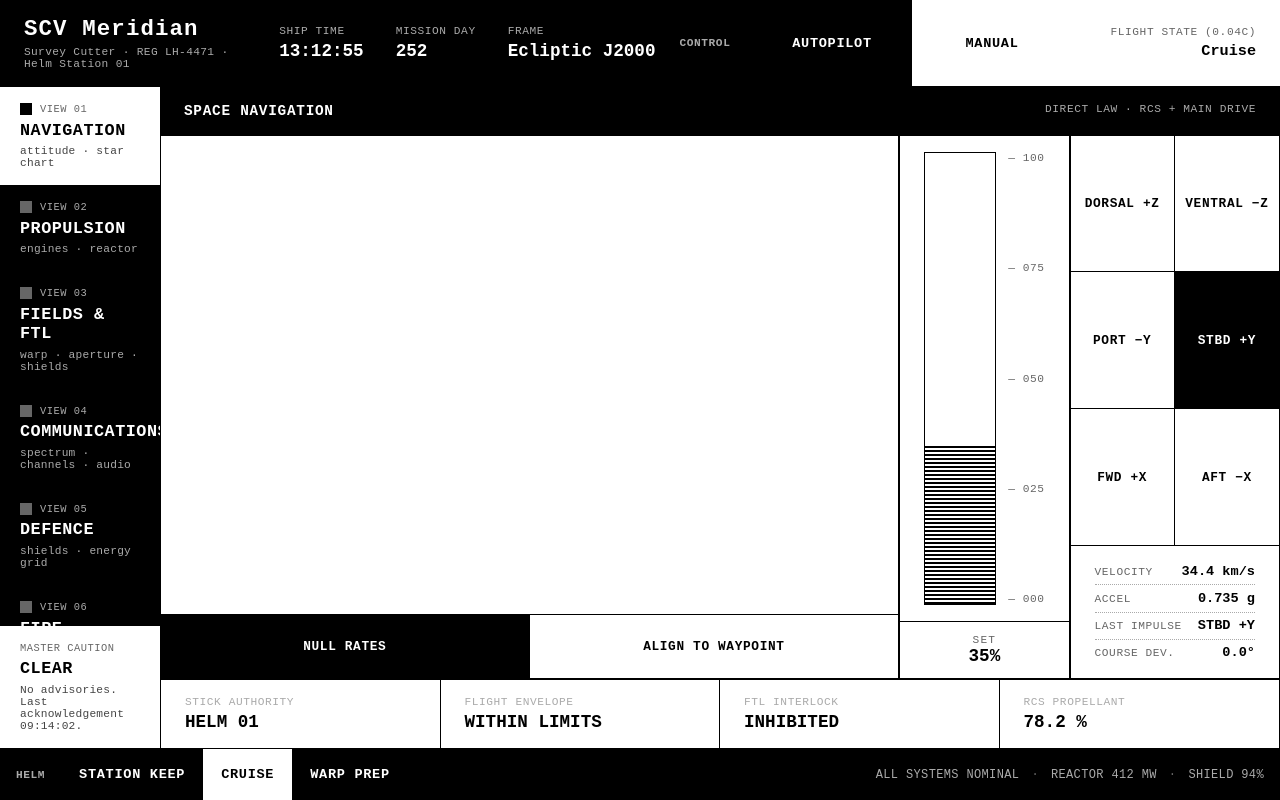
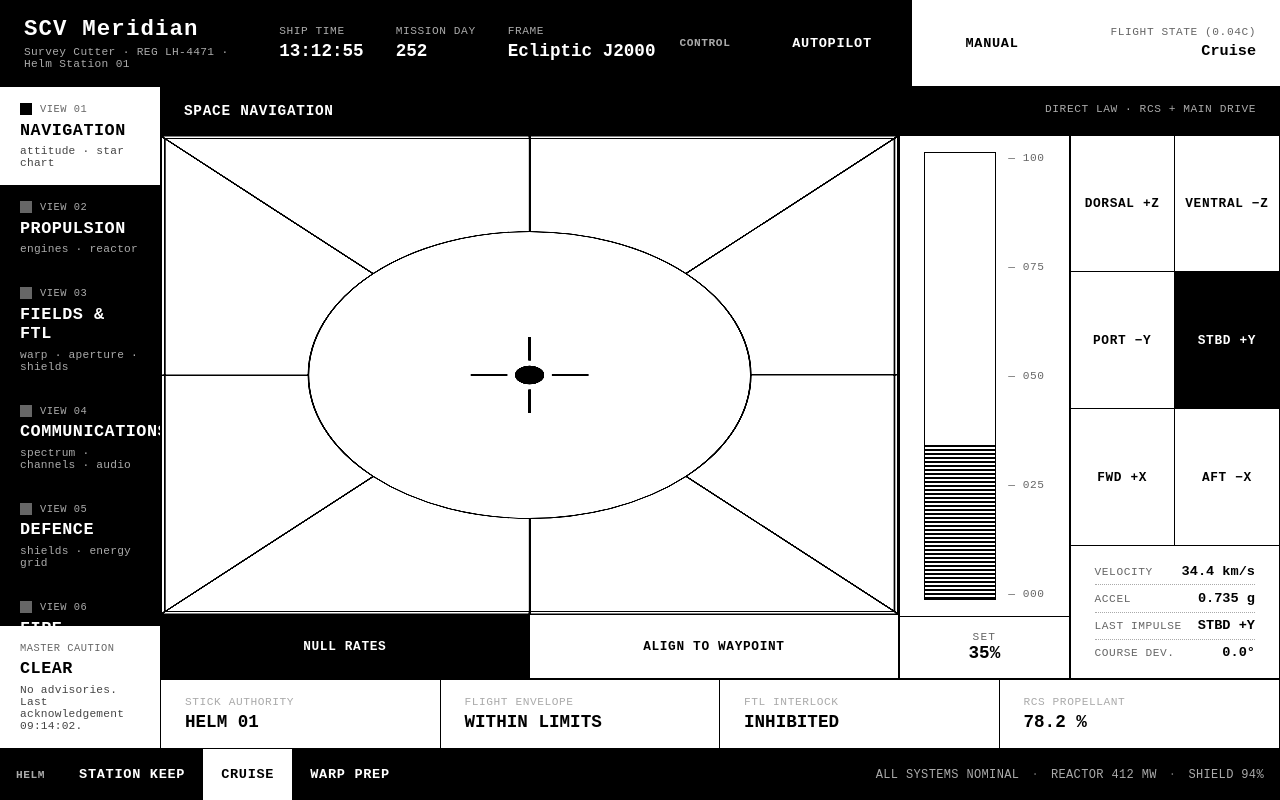
Before and after one commit to AlexisRoe/spacecraft-mock-interface, a React (Vite) app: page / in a window 1280 px wide. Both pictures are taken after a click on the button "MANUAL". Built offline with nearby package versions, Linux system fonts and the light colour scheme.

Commit message:
Add manual steering wheel

```diff
--- /dev/null
+++ b/src/components/manual-steering-wheel.component.css
@@ -0,0 +1,63 @@
+.manual-steering-wheel {
+  width: 100%;
+  height: 100%;
+  display: block;
+  background-color: var(--color-white);
+}
+
+.manual-steering-wheel__wedge {
+  fill: var(--color-white);
+  stroke: var(--color-black);
+  stroke-width: 0.5;
+  cursor: pointer;
+  outline: none;
+}
+
+.manual-steering-wheel__wedge--active {
+  fill: var(--color-black);
+}
+
+.manual-steering-wheel__disc {
+  fill: var(--color-white);
+  stroke: none;
+}
+
+.manual-steering-wheel__disc-outline {
+  fill: none;
+  stroke: var(--color-black);
+  stroke-width: 0.5;
+  pointer-events: none;
+}
+
+.manual-steering-wheel__stick-pad {
+  fill: transparent;
+  stroke: none;
+  cursor: crosshair;
+  touch-action: none;
+  outline: none;
+}
+
+.manual-steering-wheel__crosshair line {
+  stroke: var(--color-black);
+  stroke-width: 0.75;
+  pointer-events: none;
+}
+
+.manual-steering-wheel__stick-line {
+  stroke: var(--color-black);
+  stroke-width: 0.5;
+  stroke-dasharray: 2 4;
+  pointer-events: none;
+}
+
+.manual-steering-wheel__stick-dot {
+  fill: var(--color-black);
+  pointer-events: none;
+}
+
+.manual-steering-wheel__frame {
+  fill: none;
+  stroke: var(--color-black);
+  stroke-width: 0.5;
+  pointer-events: none;
+}
--- /dev/null
+++ b/src/components/manual-steering-wheel.component.tsx
@@ -0,0 +1,164 @@
+import { type JSX, type PointerEvent as ReactPointerEvent, useState } from "react";
+
+import "./manual-steering-wheel.component.css";
+
+const SIZE = 200;
+const CENTER = SIZE / 2;
+const HALF = SIZE / 2;
+const DISC_RADIUS = SIZE * 0.3;
+
+/** One of the eight 45°-wide RCS translation/roll fields around the attitude disc. */
+interface WedgeField {
+  /** Human-readable command this wedge triggers, e.g. "Surge +". */
+  label: string;
+}
+
+/** Wedges in clockwise order starting at 12 o'clock, matching the reference design. */
+const WEDGE_FIELDS: WedgeField[] = [
+  { label: "Roll +" },
+  { label: "Surge +" },
+  { label: "Surge −" },
+  { label: "Sway +" },
+  { label: "Sway −" },
+  { label: "Heave −" },
+  { label: "Heave +" },
+  { label: "Roll −" },
+];
+
+/** Point on the square's boundary in the direction of `angleDeg`, measured clockwise from up. */
+function pointOnSquare(angleDeg: number): [number, number] {
+  const rad = (angleDeg * Math.PI) / 180;
+  const dx = Math.sin(rad);
+  const dy = -Math.cos(rad);
+  const tx = dx !== 0 ? HALF / Math.abs(dx) : Number.POSITIVE_INFINITY;
+  const ty = dy !== 0 ? HALF / Math.abs(dy) : Number.POSITIVE_INFINITY;
+  const t = Math.min(tx, ty);
+  return [CENTER + t * dx, CENTER + t * dy];
+}
+
+/** SVG polygon points string for the wedge spanning `[angleDeg, angleDeg + 45)`. */
+function wedgePoints(angleDeg: number): string {
+  const [x1, y1] = pointOnSquare(angleDeg);
+  const [x2, y2] = pointOnSquare(angleDeg + 45);
+  return `${CENTER},${CENTER} ${x1},${y1} ${x2},${y2}`;
+}
+
+/**
+ * Attitude control wheel: a center disc with a draggable yaw/pitch stick,
+ * surrounded by eight wedge fields for roll and RCS translation commands.
+ */
+export function ManualSteeringWheel(): JSX.Element {
+  const [activeWedge, setActiveWedge] = useState<number | null>(null);
+  const [stick, setStick] = useState({ x: 0, y: 0 });
+  const [isDraggingStick, setDraggingStick] = useState(false);
+
+  function applyStickPosition(event: ReactPointerEvent<SVGCircleElement>): void {
+    const rect = event.currentTarget.getBoundingClientRect();
+    const dx = (event.clientX - (rect.left + rect.width / 2)) / (rect.width / 2);
+    const dy = (event.clientY - (rect.top + rect.height / 2)) / (rect.height / 2);
+    const magnitude = Math.hypot(dx, dy);
+    const scale = magnitude > 1 ? 1 / magnitude : 1;
+    setStick({ x: dx * scale, y: dy * scale });
+  }
+
+  function handleStickPointerDown(event: ReactPointerEvent<SVGCircleElement>): void {
+    event.currentTarget.setPointerCapture(event.pointerId);
+    setDraggingStick(true);
+    applyStickPosition(event);
+  }
+
+  function handleStickPointerMove(event: ReactPointerEvent<SVGCircleElement>): void {
+    if (!isDraggingStick) return;
+    applyStickPosition(event);
+  }
+
+  function handleStickPointerUp(): void {
+    setDraggingStick(false);
+    setStick({ x: 0, y: 0 });
+  }
+
+  const stickX = CENTER + stick.x * DISC_RADIUS * 0.85;
+  const stickY = CENTER + stick.y * DISC_RADIUS * 0.85;
+
+  return (
+    // biome-ignore lint/a11y/useSemanticElements: SVG shapes can't be native <fieldset>/<button> elements.
+    <svg
+      className="manual-steering-wheel"
+      viewBox={`0 0 ${SIZE} ${SIZE}`}
+      preserveAspectRatio="none"
+      role="group"
+      aria-label="Attitude control wheel"
+    >
+      {WEDGE_FIELDS.map((field, index) => (
+        // biome-ignore lint/a11y/useSemanticElements: SVG shapes can't be native <button> elements.
+        <polygon
+          key={field.label}
+          className={[
+            "manual-steering-wheel__wedge",
+            index === activeWedge && "manual-steering-wheel__wedge--active",
+          ]
+            .filter(Boolean)
+            .join(" ")}
+          points={wedgePoints(index * 45)}
+          role="button"
+          tabIndex={0}
+          aria-label={field.label}
+          aria-pressed={index === activeWedge}
+          onClick={() => setActiveWedge(index)}
+          onKeyDown={(event) => {
+            if (event.key === "Enter" || event.key === " ") {
+              event.preventDefault();
+              setActiveWedge(index);
+            }
+          }}
+        />
+      ))}
+
+      <circle className="manual-steering-wheel__disc" cx={CENTER} cy={CENTER} r={DISC_RADIUS} />
+      <circle
+        className="manual-steering-wheel__stick-pad"
+        cx={CENTER}
+        cy={CENTER}
+        r={DISC_RADIUS}
+        role="slider"
+        tabIndex={0}
+        aria-label="Yaw and pitch stick"
+        aria-valuenow={0}
+        onPointerDown={handleStickPointerDown}
+        onPointerMove={handleStickPointerMove}
+        onPointerUp={handleStickPointerUp}
+        onPointerCancel={handleStickPointerUp}
+      />
+
+      <g className="manual-steering-wheel__crosshair">
+        <line x1={CENTER - 16} y1={CENTER} x2={CENTER - 6} y2={CENTER} />
+        <line x1={CENTER + 6} y1={CENTER} x2={CENTER + 16} y2={CENTER} />
+        <line x1={CENTER} y1={CENTER - 16} x2={CENTER} y2={CENTER - 6} />
+        <line x1={CENTER} y1={CENTER + 6} x2={CENTER} y2={CENTER + 16} />
+      </g>
+
+      <line
+        className="manual-steering-wheel__stick-line"
+        x1={CENTER}
+        y1={CENTER}
+        x2={stickX}
+        y2={stickY}
+      />
+      <circle className="manual-steering-wheel__stick-dot" cx={stickX} cy={stickY} r={4} />
+
+      <circle
+        className="manual-steering-wheel__disc-outline"
+        cx={CENTER}
+        cy={CENTER}
+        r={DISC_RADIUS}
+      />
+      <rect
+        className="manual-steering-wheel__frame"
+        x={1}
+        y={1}
+        width={SIZE - 2}
+        height={SIZE - 2}
+      />
+    </svg>
+  );
+}
--- a/src/components/thrust-dialer.component.css
+++ b/src/components/thrust-dialer.component.css
@@ -44,7 +44,7 @@
 }
 
 .thrust-dialer__readout {
-  padding: 0.75rem 1.5rem;
+  padding: 0.92rem 1.5rem;
   border-top: 1px solid var(--color-black);
   text-align: center;
 }
--- a/src/views/navigation.view.tsx
+++ b/src/views/navigation.view.tsx
@@ -1,6 +1,7 @@
 import { type JSX, useState } from "react";
 import { ConsoleGrid } from "../components/console-grid.component";
 import { ConsoleHeader } from "../components/console-header.component";
+import { ManualSteeringWheel } from "../components/manual-steering-wheel.component";
 import {
   NavigationAutopilotLeft,
   NavigationAutopilotRight,
@@ -52,7 +53,7 @@ export function NavigationView(): JSX.Element {
       {header}
       <ConsoleGrid.Primary>
         <div className="navigation-view__column">
-          <div />
+          <ManualSteeringWheel />
           <div className="navigation-view__primary-actions">
             {FLIGHT_ACTIONS.map((action) => (
               <button
```
Also changed, not shown: 2 other files (tests, documents, lock files or other folders).
